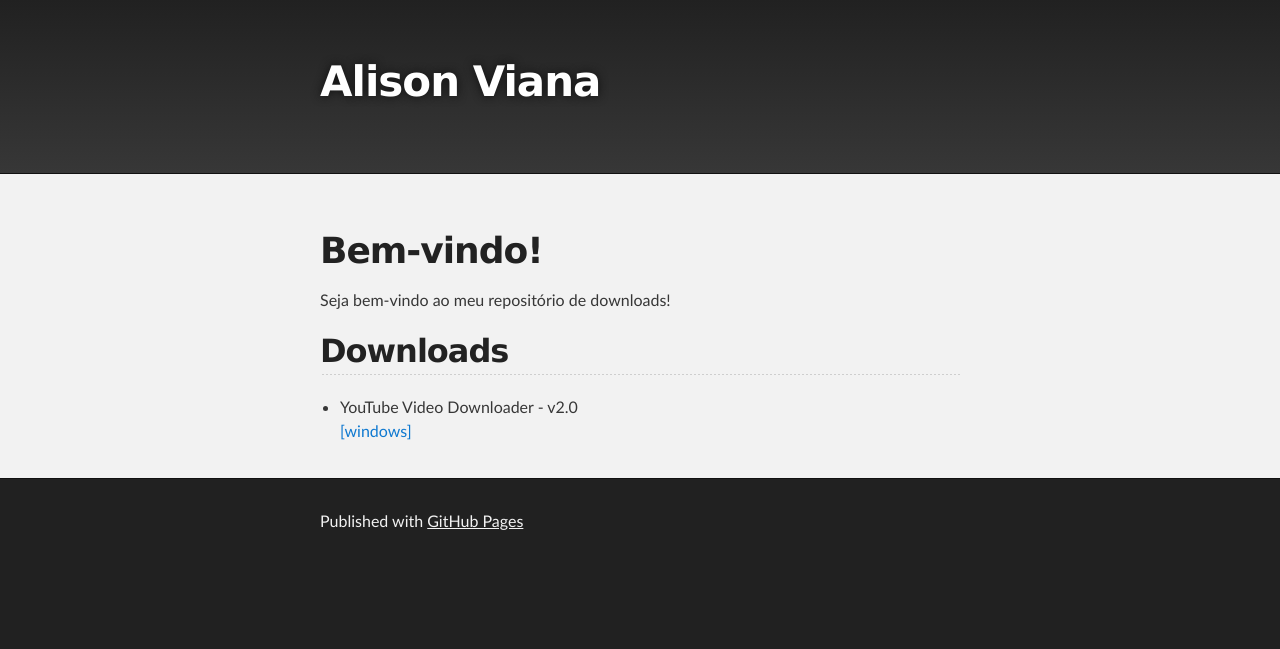
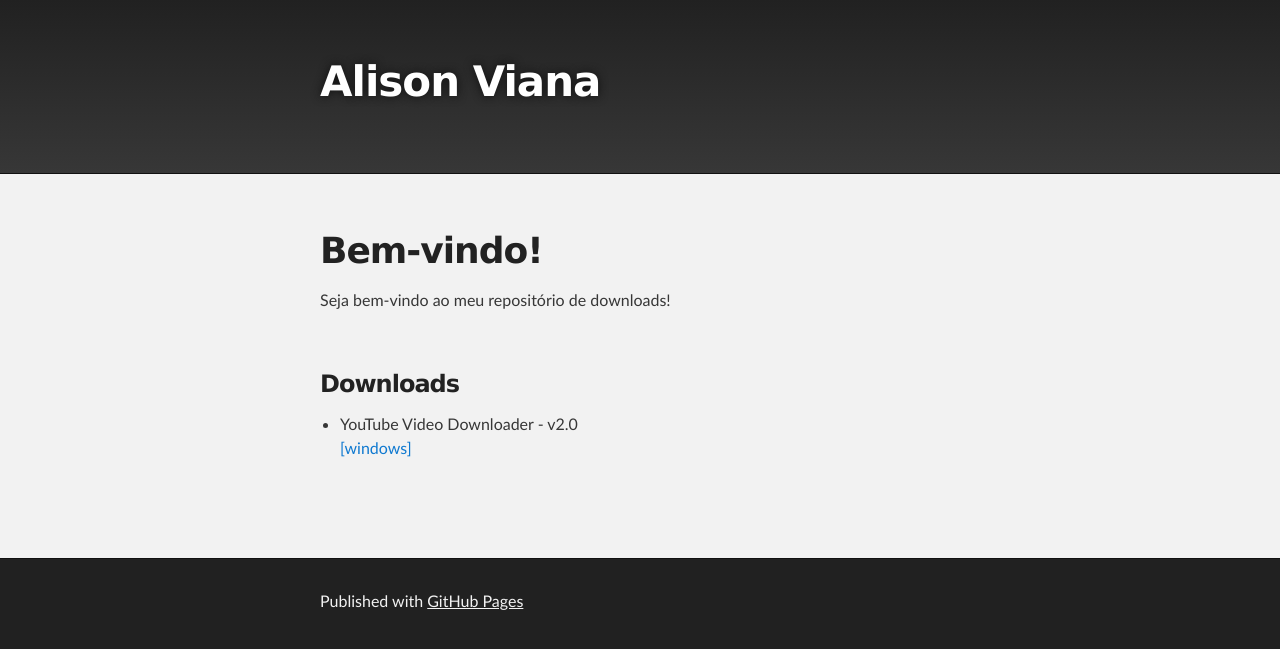
Before and after one commit to alisonViana/alisonviana.github.io, a Jekyll site: the page built from index.md, in a window 1280 px wide. Shown: the top 649 px of the page. Built offline with Jekyll 4.4.1, drawn with Linux system fonts in a browser that asks for light colours; the repository's description, which GitHub fills in, is left out; our own code applies the rules of GitHub Pages for plain Markdown files.

Commit message:
Update index.md

```diff
--- a/index.md
+++ b/index.md
@@ -6,7 +6,10 @@ layout: default
 
 Seja bem-vindo ao meu repositório de downloads!
 
-## Downloads
+<br>
+### Downloads
 
 * YouTube Video Downloader - v2.0 <br>
 [[windows]](https://drive.google.com/file/d/1OVnBl9HmDlk8vFbjoBnbOnJYvkytWPeV/view?usp=sharing)
+
+<br><br>
```
